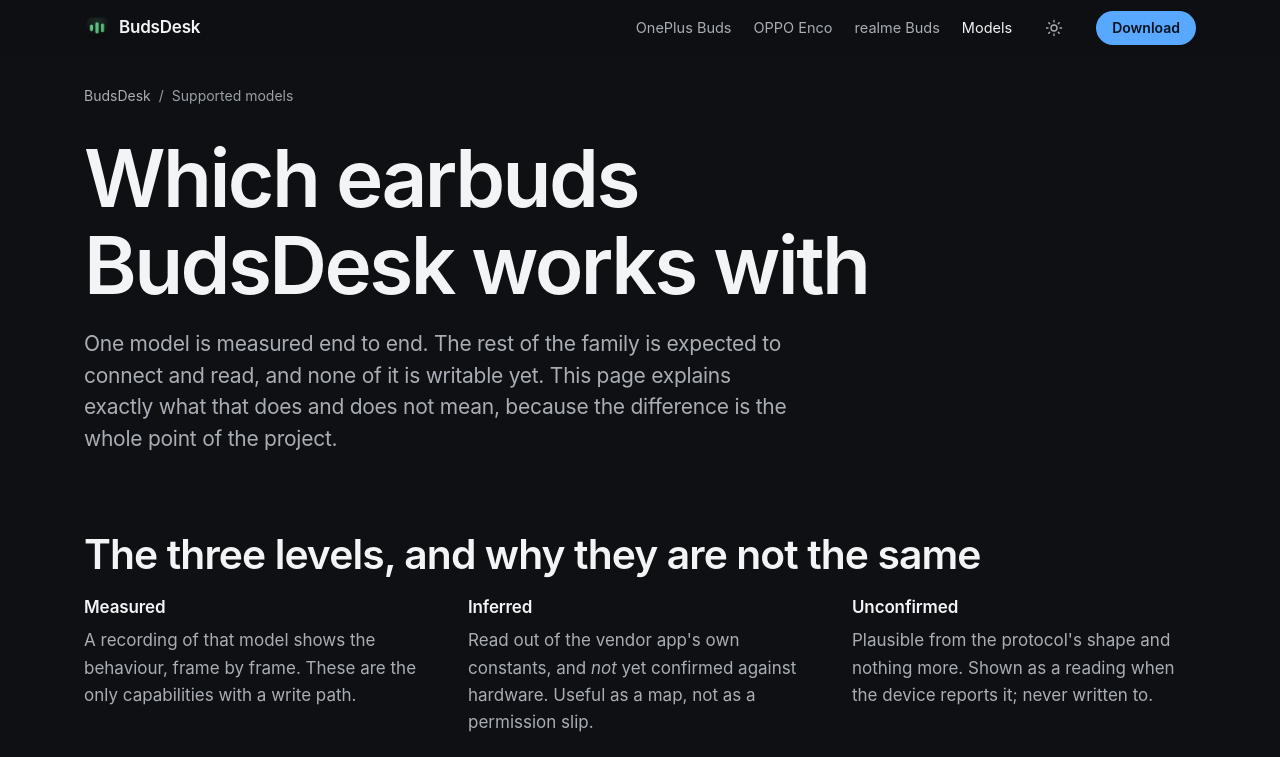
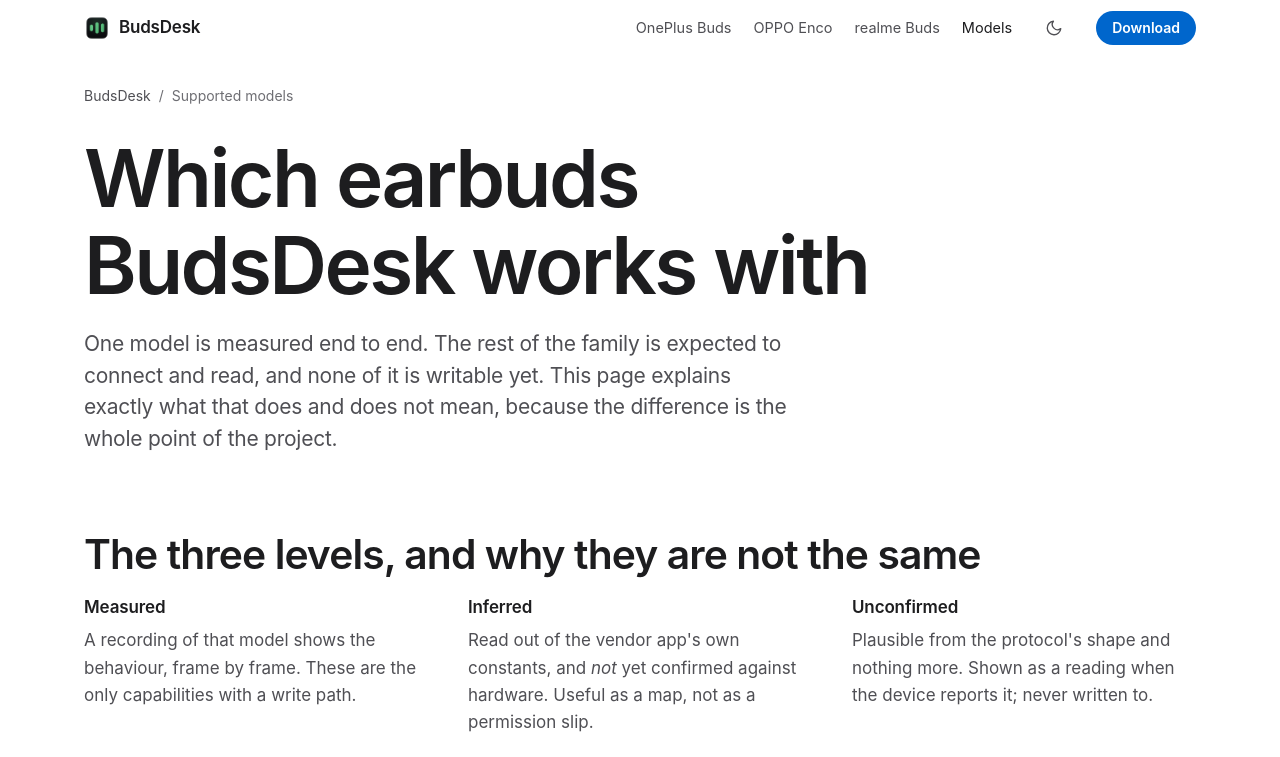
Before and after one commit to shashank99928/BudsDesk, a plain HTML site: page docs/models.html in a window 1280 px wide. Shown: the top 757 px of the page. Drawn offline with Linux system fonts and the dark colour scheme.

Commit message:
Light is the page's own mode, and the breadcrumb sits on one line
Dark is now used only when a reader picks it, not when the system is dark.
The breadcrumb's first item no longer waits for an entrance that never
finished, which left it a line higher than the rest of the trail.

```diff
--- a/docs/assets/site.js
+++ b/docs/assets/site.js
@@ -24,18 +24,16 @@
 
     // ---- The bar and the appearance -----------------------------------------
     //
-    // Light is the default and dark follows the system until the reader picks one. The head
-    // applies a saved choice before the first paint; this only draws the switch and records
-    // a new one. The switch is added here rather than written into every page's bar, so the
-    // bar stays identical everywhere.
+    // Light is the default whatever the system says; dark is used only when the reader picks
+    // it. The head applies a saved choice before the first paint; this only draws the switch
+    // and records a new one. The switch is added here rather than written into every page's
+    // bar, so the bar stays identical everywhere.
 
     var root = document.documentElement;
-    var systemDark = window.matchMedia && window.matchMedia("(prefers-color-scheme: dark)");
     var header = document.querySelector("header.site");
 
     function isDark() {
-        if (root.dataset.theme) { return root.dataset.theme === "dark"; }
-        return !!(systemDark && systemDark.matches);
+        return root.dataset.theme === "dark";
     }
 
     function paint(button) {
@@ -62,12 +60,6 @@
 
             download.parentNode.insertBefore(toggle, download);
             paint(toggle);
-
-            if (systemDark && systemDark.addEventListener) {
-                systemDark.addEventListener("change", function () {
-                    if (!root.dataset.theme) { paint(toggle); }
-                });
-            }
         }
 
         // The bar gets its hairline only once the page has moved under it.
--- a/docs/assets/style.css
+++ b/docs/assets/style.css
@@ -10,9 +10,9 @@
  * page around it are the same product.
  */
 
-/* Light is the default, as the Mac's own pages are. Dark follows the system setting unless
- * the reader has chosen a scheme with the switch in the bar, which the script records in
- * localStorage and the head applies before the first paint. */
+/* Light is the default whatever the system setting says. Dark is used only when the reader
+ * chooses it with the switch in the bar; the script records that in localStorage and the
+ * head applies it before the first paint. */
 :root,
 :root[data-theme="light"] {
     color-scheme: light;
@@ -56,34 +56,8 @@
 
 /* The dark scheme is the app's own: the window is pinned to Dark Aqua because that is the
  * appearance it was verified in, so the page that shows it is dark in the same way. */
-:root[data-theme="dark"],
-:root:not([data-theme="light"]) {
+:root[data-theme="dark"] {
     color-scheme: dark;
-}
-
-@media (prefers-color-scheme: dark) {
-    :root:not([data-theme="light"]) {
-        --bg: #0e1013;
-        --band: #171a1f;
-        --surface: #171a1f;
-        --surface-2: #20242a;
-        --line: #2c3036;
-        --header-bg: rgba(14, 16, 19, 0.72);
-
-        --ink: #f3f4f6;
-        --muted: #a9aeb6;
-        --faint: #9aa0a8;
-
-        --accent: #59a8ff;
-        --accent-ink: #06121f;
-        --accent-soft: #16273a;
-
-        --good: #6bd18c;
-        --warning: #fac25c;
-    }
-}
-
-:root[data-theme="dark"] {
     --bg: #0e1013;
     --band: #171a1f;
     --surface: #171a1f;
@@ -881,6 +855,8 @@
 }
 .crumb ol { list-style: none; display: flex; flex-wrap: wrap; gap: 8px; padding: 0; margin: 0; }
 .crumb li + li { margin-top: 0; }
+/* The trail is the first thing on the page: it is never held back for an entrance. */
+.js .crumb [data-reveal] { opacity: 1; transform: none; }
 .crumb li + li::before { content: "/"; margin-right: 8px; color: var(--faint); }
 
 /* ---------- The app's window, rebuilt so it can be pressed ----------
```
